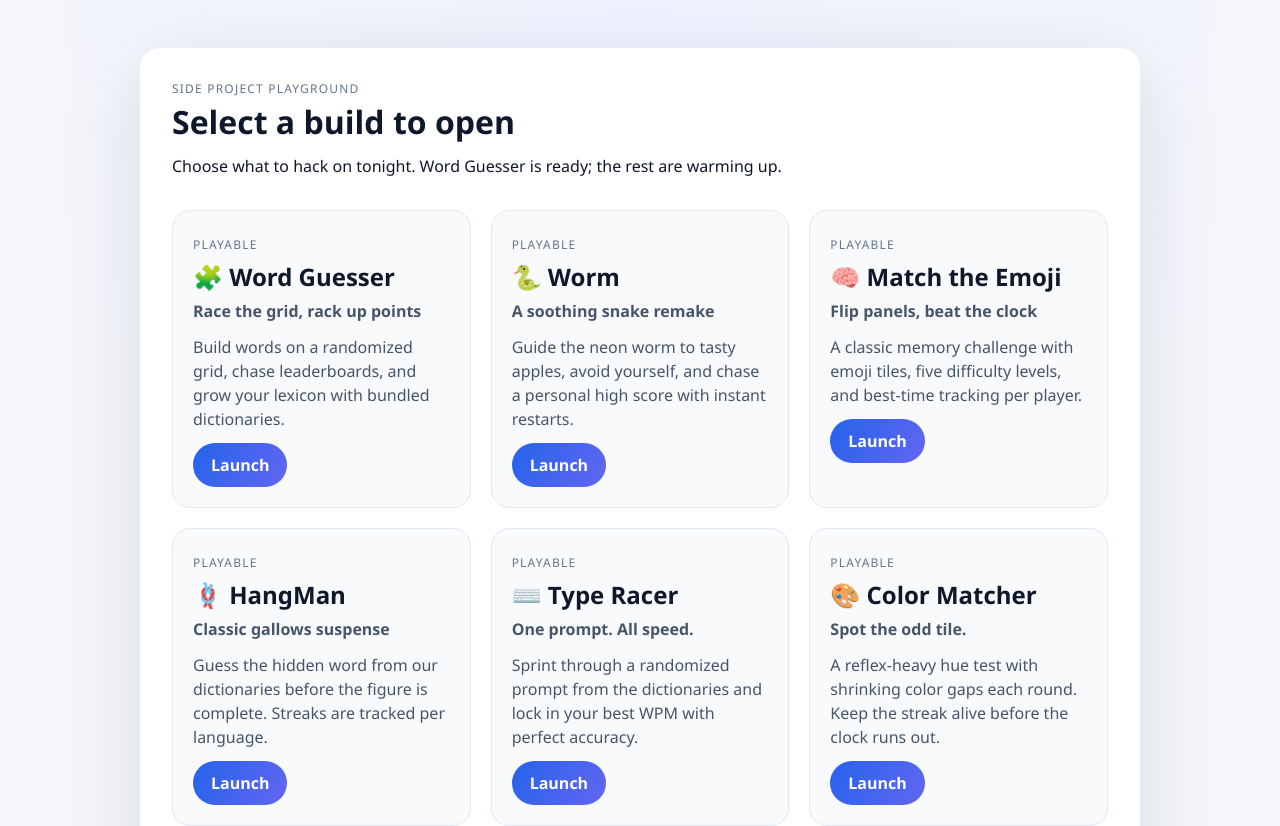
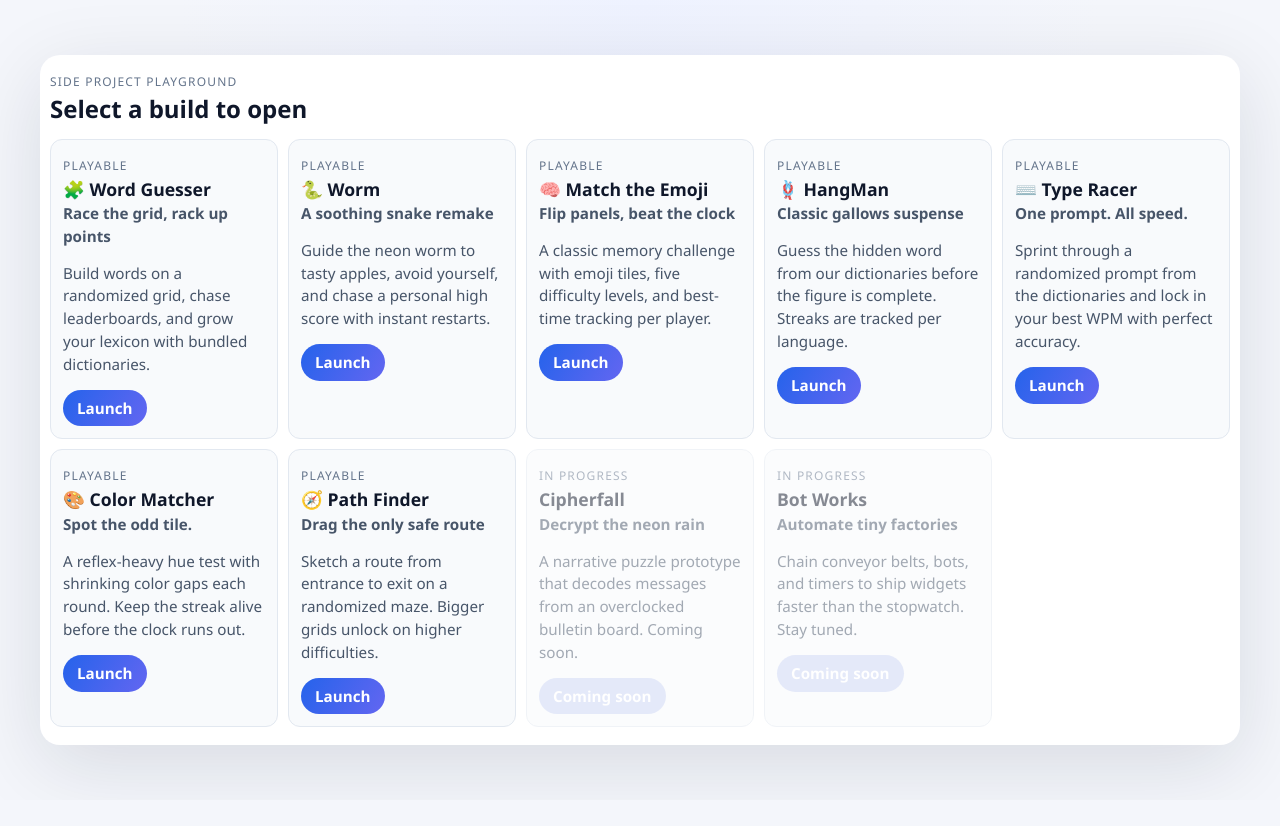
Before and after one commit to Teodor-Dobrev/WordGuesser2, a React (Vite) app: page / in a window 1280 px wide. Shown: the top 826 px of the page. After the commit the page ends 800 px from the top, so only its background shows below. Built offline with nearby package versions, Linux system fonts and the light colour scheme.

Commit message:
Enhance Color Matcher game with improved hue and lightness adjustments for green colors; update GamePicker UI for better layout and styling; add compact styles for project cards and grids

```diff
--- a/src/features/colormatcher/ColorMatcherGame.tsx
+++ b/src/features/colormatcher/ColorMatcherGame.tsx
@@ -223,10 +223,17 @@ function generateRound(config: DifficultyConfig): GeneratedRound {
   const totalTiles = config.size * config.size
   const targetIndex = Math.floor(Math.random() * totalTiles)
   const baseHue = Math.floor(Math.random() * 360)
+
+  // Detect if the base color is greenish (90–150°)
+  const isGreen = baseHue >= 90 && baseHue <= 150
+  // Boost deltas for green hues
+  const hueDelta = isGreen ? config.hueDelta * 2.2 : config.hueDelta
+  const lightnessDelta = isGreen ? config.lightnessDelta * 1.7 : config.lightnessDelta
+
   const baseColor = buildColor(baseHue, 60, 55)
   const palette = Array.from({ length: totalTiles }, () => baseColor)
-  const specialHue = wrapHue(baseHue + randomSign() * config.hueDelta)
-  const specialLightness = clamp(40, 65, 55 + randomSign() * config.lightnessDelta)
+  const specialHue = wrapHue(baseHue + randomSign() * hueDelta)
+  const specialLightness = clamp(40, 65, 55 + randomSign() * lightnessDelta)
   palette[targetIndex] = buildColor(specialHue, 60, specialLightness)
   return { palette, targetIndex }
 }
--- a/src/features/projects/GamePicker.tsx
+++ b/src/features/projects/GamePicker.tsx
@@ -17,26 +17,25 @@ interface GamePickerProps {
 
 export function GamePicker({ projects, onPick }: GamePickerProps) {
   return (
-    <div className="panel game-picker">
-      <header className="picker-header">
+    <div className="panel game-picker compact">
+      <header className="picker-header compact">
         <p className="eyebrow">Side project playground</p>
-        <h1>Select a build to open</h1>
-        <p>Choose what to hack on tonight. Word Guesser is ready; the rest are warming up.</p>
+        <h1 style={{ fontSize: '1.5rem', marginBottom: 4 }}>Select a build to open</h1>
       </header>
-      <div className="project-grid">
+      <div className="project-grid compact">
         {projects.map((project) => {
           const disabled = project.status !== 'available'
           const actionLabel = disabled ? 'Coming soon' : 'Launch'
           return (
-            <article key={project.id} className={`project-card${disabled ? ' disabled' : ''}`}>
-              <div className="project-card-head">
+            <article key={project.id} className={`project-card compact${disabled ? ' disabled' : ''}`} style={{ minHeight: 0, padding: 12 }}>
+              <div className="project-card-head" style={{ marginBottom: 4 }}>
                 <span className="eyebrow">{project.status === 'available' ? 'Playable' : 'In progress'}</span>
-                <h2>{project.name}</h2>
-                <p className="tagline">{project.tagline}</p>
+                <h2 style={{ fontSize: '1.1rem', margin: 0 }}>{project.name}</h2>
+                <p className="tagline" style={{ fontSize: '0.95rem', margin: 0 }}>{project.tagline}</p>
               </div>
-              <p className="project-description">{project.description}</p>
+              <p className="project-description" style={{ fontSize: '0.95rem', margin: '4px 0 8px' }}>{project.description}</p>
               {project.footer && <div className="project-footer">{project.footer}</div>}
-              <button type="button" onClick={() => onPick(project.id)} disabled={disabled}>
+              <button type="button" onClick={() => onPick(project.id)} disabled={disabled} style={{ padding: '7px 14px', fontSize: '0.95rem' }}>
                 {actionLabel}
               </button>
             </article>
--- a/src/styles.css
+++ b/src/styles.css
@@ -88,6 +88,31 @@ select {
 
 .game-picker {
   max-width: 1000px;
+}
+
+.game-picker.compact {
+  max-width: 1200px;
+  padding: 18px 10px;
+}
+
+.picker-header.compact {
+  margin-bottom: 12px;
+}
+
+.project-grid.compact {
+  display: grid;
+  grid-template-columns: repeat(auto-fit, minmax(220px, 1fr));
+  gap: 10px;
+}
+
+.project-card.compact {
+  padding: 12px;
+  gap: 6px;
+  min-height: 0;
+  background: #f8fafc;
+  border-radius: 12px;
+  border: 1px solid #e2e8f0;
+}
 }
 
 .picker-header {
```
